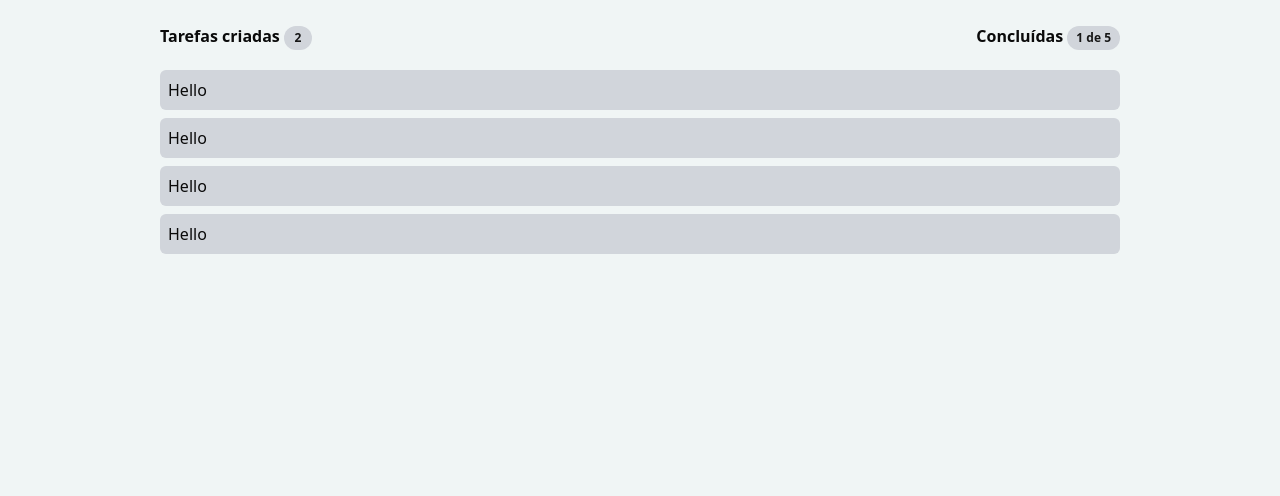
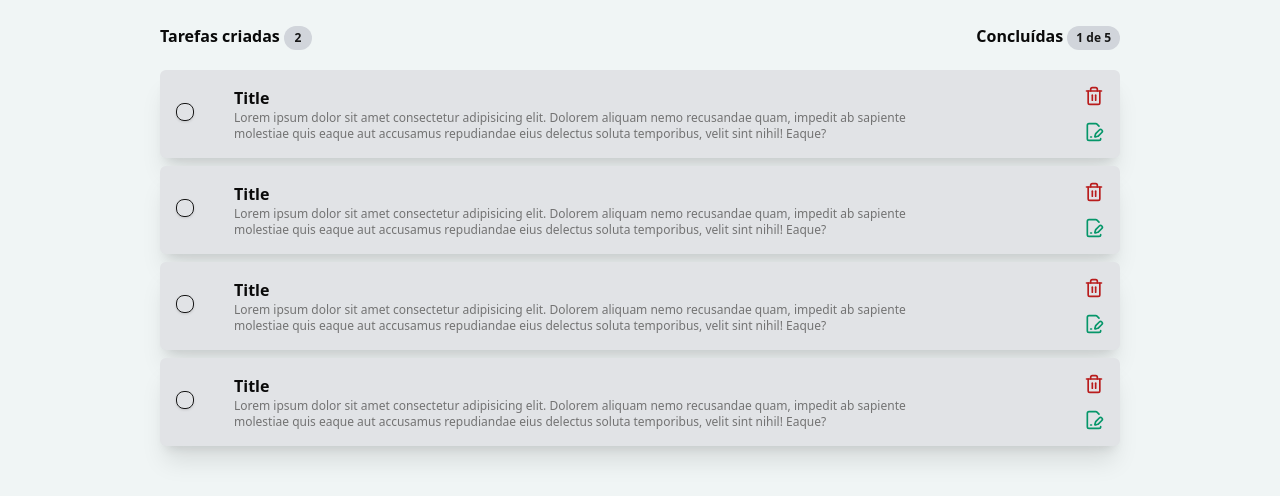
Before and after one commit to ThiagooAndrade/todo, a React (Vite) app in the folder client/: page / in a window 1280 px wide. Shown: the part 244-740 px from the top of the page. Built offline with nearby package versions, Linux system fonts and the light colour scheme.

Commit message:
add: date props

```diff
--- a/client/src/components/Tasks.tsx
+++ b/client/src/components/Tasks.tsx
@@ -1,9 +1,30 @@
+import { FilePenLineIcon, Trash2 } from "lucide-react";
+import { Checkbox } from "./ui/checkbox";
 
 
-export function Tasks() {
+export function Tasks({ date }: { date: Date | undefined }) {
     return (
-        <div className="bg-gray-300 dark:bg-zinc-800 rounded-md  p-2">
-            <h1>Hello</h1>
+        <div className="bg-lightTaskContent shadow-xl hover:shadow-2xl dark:shadow-sm dark:hover:shadow-lg duration-200 dark:bg-darkTaskContent dark:outline-2 dark:outline-black rounded-md p-4 flex items-center justify-center gap-2 lg:gap-8 relative">
+            <div>
+                <Checkbox onCheckedChange={(e) => console.log(e)} />
+            </div>
+            <div className="grow">
+                <div className="max-w-2xl ml-2">
+                    <h3 className="ml-7 sm:ml-0 font-semibold">Title</h3>
+                    <p className="hidden sm:block text-xs text-muted-foreground text-ellipsis w-full"> Lorem ipsum dolor sit amet consectetur adipisicing elit. Dolorem aliquam nemo recusandae quam, impedit ab sapiente molestiae quis eaque aut accusamus repudiandae eius delectus soluta temporibus, velit sint nihil! Eaque?</p>
+                </div>
+            </div>
+            <div className="flex flex-col justify-between gap-4">
+                <button>
+                    <Trash2 size={20} className="text-red-700 hover:text-red-900 duration-200 dark:hover:text-red-900" />
+                </button>
+                <button>
+                    <FilePenLineIcon size={20} className="text-emerald-600 hover:text-emerald-700 duration-900 dark:hover:text-emerald-700" />
+                </button>
+            </div>
+            <div className="absolute top-1 right-12 text-xs font-semibold">
+                {date?.toLocaleDateString()}
+            </div>
         </div>
     )
 }
```
